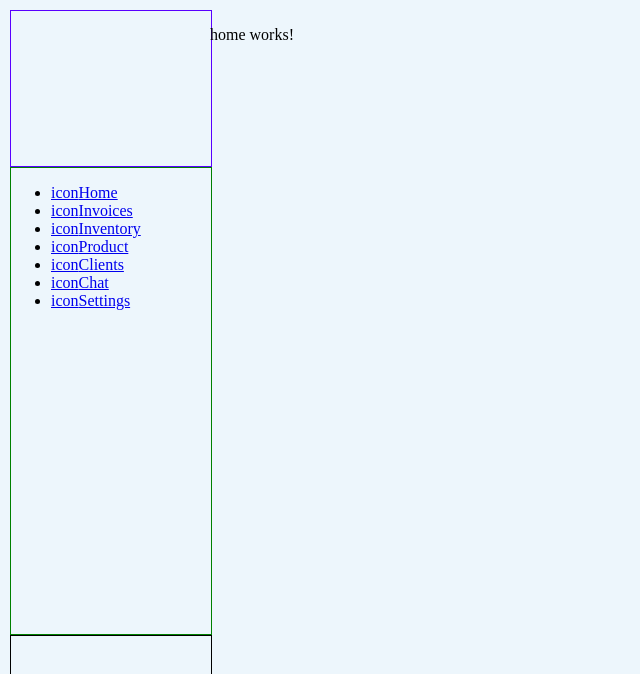
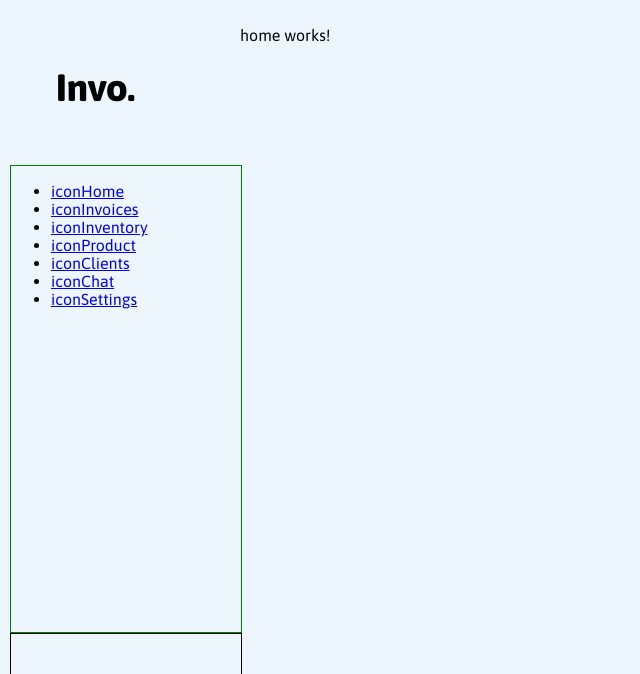
Before and after one commit to Osama-285/Angular_Dashboard, an Angular app in the folder erp/: page /main/home in a window 1280 px wide. Shown: the top 674 px of the page, without its empty margins (0-640 px from the left). Built offline with nearby package versions, Linux system fonts and the light colour scheme.

Commit message:
logo & font setting

```diff
--- a/erp/src/app/components/dashboard/main/main.component.css
+++ b/erp/src/app/components/dashboard/main/main.component.css
@@ -6,13 +6,20 @@
 }
 .navbar {
   /* border: 1px solid red; */
-  width: 200px;
+  width: 230px;
   height: 97vh;
 }
 .logo {
   width: 100%;
   height: 20%;
-  border: 1px solid rgb(89, 0, 255);
+  /* border: 1px solid rgb(89, 0, 255); */
+  display: flex;
+  align-items: center;
+}
+.logo h2 {
+  margin-left: 20%;
+  font-weight: 500px;
+  font-size: 38px;
 }
 .nav {
   width: 100%;
--- a/erp/src/app/components/dashboard/main/main.component.html
+++ b/erp/src/app/components/dashboard/main/main.component.html
@@ -1,6 +1,8 @@
 <div class="main">
   <div class="navbar">
-    <div class="logo"></div>
+    <div class="logo">
+      <h2>Invo.</h2>
+    </div>
     <div class="nav">
       <ul>
         <li *ngFor="let navbar of adminNavBar">
--- a/erp/src/styles.css
+++ b/erp/src/styles.css
@@ -1,5 +1,9 @@
 /* You can add global styles to this file, and also import other style files */
+
+@import url("https://fonts.googleapis.com/css2?family=Asap:wght@100;200;300;400;500;600;800&family=Manrope&family=Roboto:wght@100;300;400;500;700;900&display=swap");
+
 body {
   margin: 0px;
   background-color: #edf6fc;
+  font-family: "Asap", sans-serif;
 }
```
